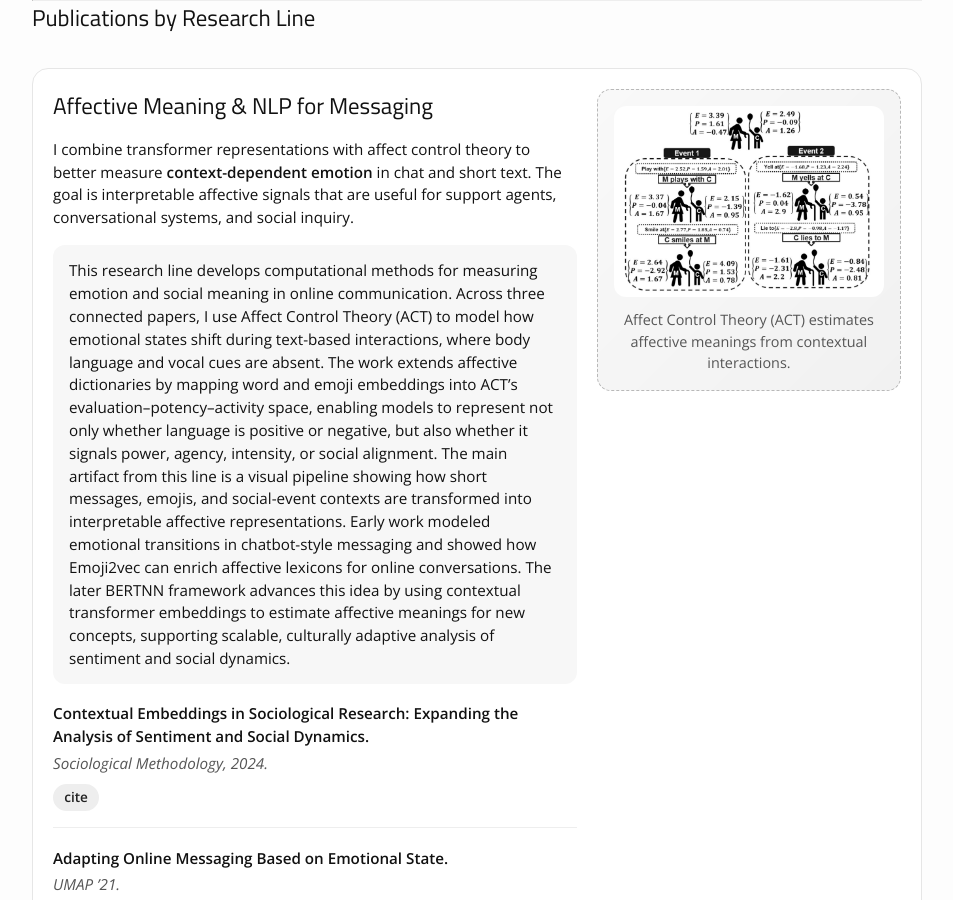
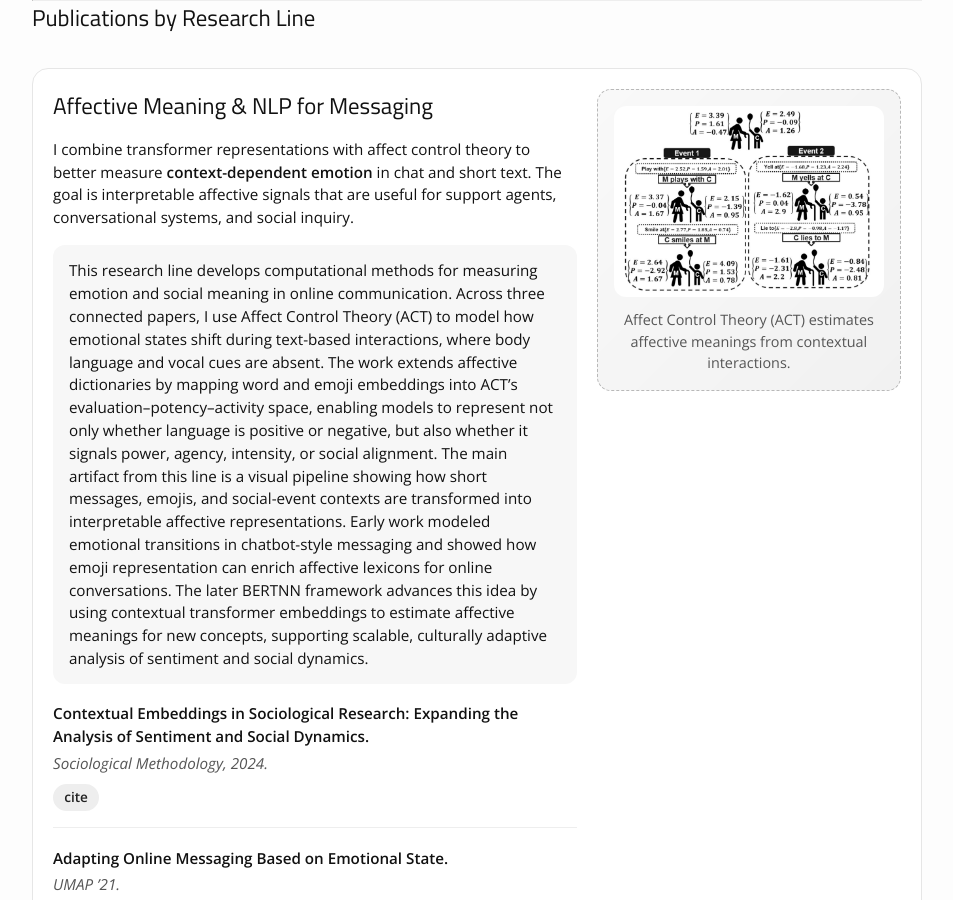
Before and after one commit to moeenm/moeenm.github.io, a Jekyll site: the page built from research.md, in a window 1280 px wide and 900 px high, scrolled down 786 px. Shown: the whole window, without its empty margins (163-1116 px from the left). Built offline with Jekyll 4.4.1, drawn with Linux system fonts in a browser that asks for light colours.

Commit message:
Clarify emoji representation in research description
Updated the description of the main artifact to clarify the use of emoji representation.

```diff
--- a/research.md
+++ b/research.md
@@ -244,7 +244,7 @@ title: Research
       <div class="result-callout">
  This research line develops computational methods for measuring emotion and social meaning in online communication. Across three connected papers, I use Affect Control Theory (ACT) to model how emotional states shift during text-based interactions, where body language and vocal cues are absent. The work extends affective dictionaries by mapping word and emoji embeddings into ACT’s evaluation–potency–activity space, enabling models to represent not only whether language is positive or negative, but also whether it signals power, agency, intensity, or social alignment.
 
-The main artifact from this line is a visual pipeline showing how short messages, emojis, and social-event contexts are transformed into interpretable affective representations. Early work modeled emotional transitions in chatbot-style messaging and showed how Emoji2vec can enrich affective lexicons for online conversations. The later BERTNN framework advances this idea by using contextual transformer embeddings to estimate affective meanings for new concepts, supporting scalable, culturally adaptive analysis of sentiment and social dynamics.
+The main artifact from this line is a visual pipeline showing how short messages, emojis, and social-event contexts are transformed into interpretable affective representations. Early work modeled emotional transitions in chatbot-style messaging and showed how emoji representation can enrich affective lexicons for online conversations. The later BERTNN framework advances this idea by using contextual transformer embeddings to estimate affective meanings for new concepts, supporting scalable, culturally adaptive analysis of sentiment and social dynamics.
       </div>
 
       <div class="publication">
```
